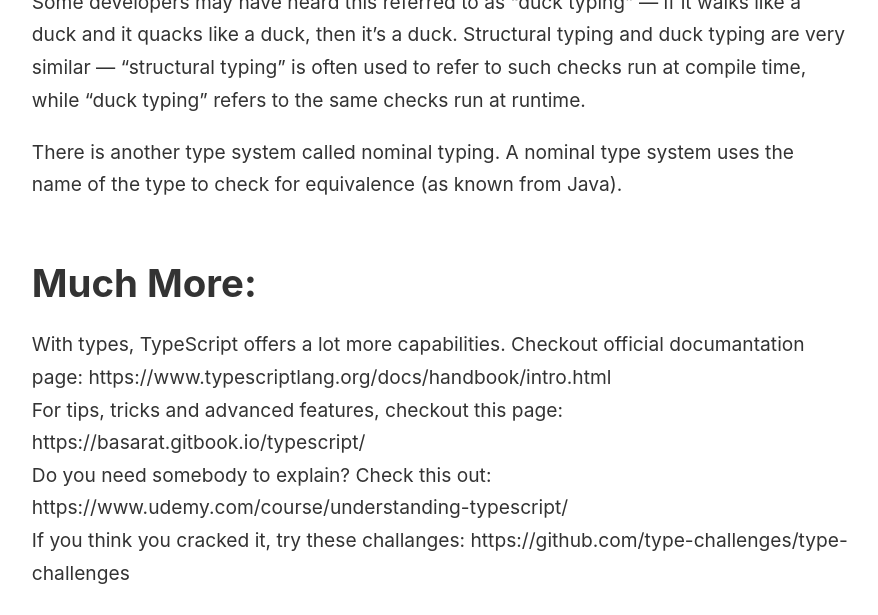
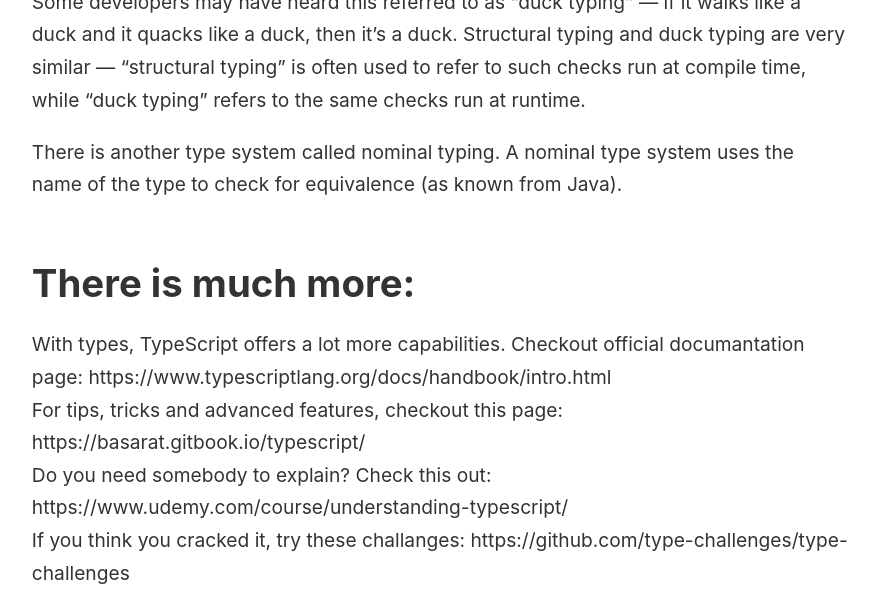
Before and after one commit to alexeymatveevp/devexperts-fe-internship, a Jekyll site: the page built from _notes/articles/TypeScript Basics.md, in a window 1280 px wide and 900 px high, scrolled down 6913 px, cut to the strip 0-615 px from the top of the window. Shown: the whole strip, without its empty margins (45-923 px from the left). Built offline with Jekyll 4.4.1, drawn with Linux system fonts in a browser that asks for light colours.

Commit message:
title update

```diff
--- a/_notes/articles/TypeScript Basics.md
+++ b/_notes/articles/TypeScript Basics.md
@@ -161,7 +161,7 @@ There is another type system called nominal typing. A nominal type system uses t
 <br />
 <br />
 
-# Much More:
+# There is much more:
 With types, TypeScript offers a lot more capabilities. Checkout official documantation page: https://www.typescriptlang.org/docs/handbook/intro.html<br />
 For tips, tricks and advanced features, checkout this page: https://basarat.gitbook.io/typescript/<br />
 Do you need somebody to explain? Check this out: https://www.udemy.com/course/understanding-typescript/<br />
```
